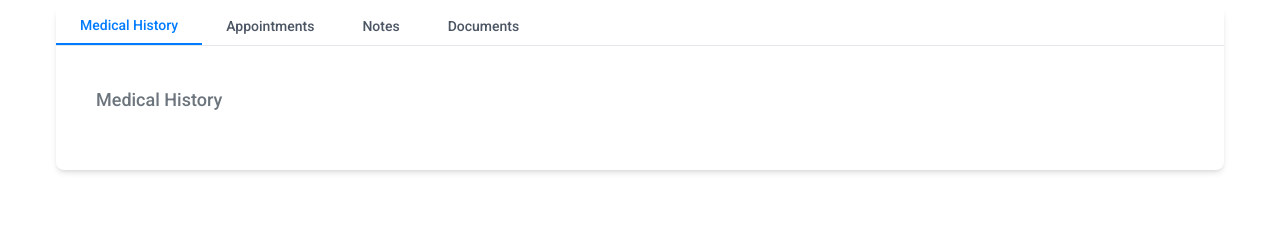
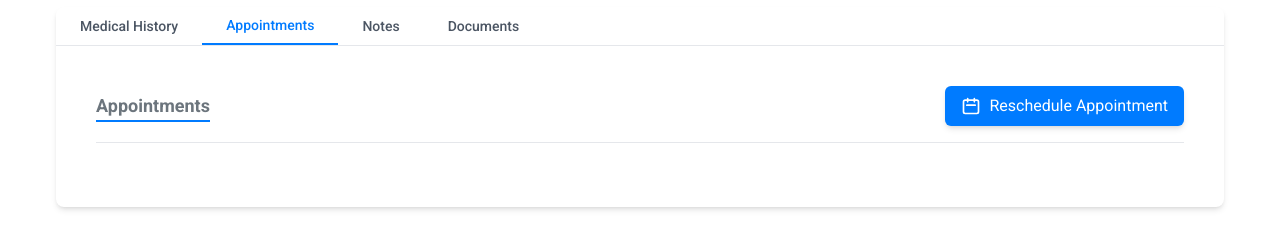
Before and after one commit to briansimiyuj/doctor-appointment-app, a React (Vite) app: page /appointment/1 in a window 1280 px wide. Shown: the part 390-623 px from the top of the page. Built offline with nearby package versions, Linux system fonts and the light colour scheme; a web font is replaced by a local one.

Commit message:
Implement Appointment Tab in PatientDetailsPage

```diff
--- /dev/null
+++ b/src/components/PatientDetails/Tabs/AppointmentTab.tsx
@@ -0,0 +1,17 @@
+import AppointmentTabHeader from "./AppointmentTabHeader"
+
+const AppointmentTab: React.FC = ()=>{
+
+    return(
+
+        <div className="p-4">
+
+            <AppointmentTabHeader/>
+
+        </div>
+
+    )
+
+}
+
+export default AppointmentTab
--- /dev/null
+++ b/src/components/PatientDetails/Tabs/AppointmentTabHeader.tsx
@@ -0,0 +1,32 @@
+const AppointmentTabHeader: React.FC = ()=>{
+
+    return(
+
+        <div className="flex flex-col sm:flex-row justify-between items-start sm:items-center gap-3 mb-6 border-b pb-4">
+
+            <h3 className="text-lg font-semibold">
+
+                <span className="border-b-2 border-primary-bg pb-1">Appointments</span>
+
+            </h3>
+
+            <button className="px-4 py-2 bg-primary-bg text-white rounded-md hover:bg-primary-bg-darker transition-all duration-300 shadow-md hover:shadow-lg transform hover:-translate-y-1 w-full sm:w-auto">
+
+                <span className="flex items-center justify-center gap-2">
+
+                    <svg xmlns="http://www.w3.org/2000/svg" className="h-5 w-5" fill="none" viewBox="0 0 24 24" stroke="currentColor">
+
+                        <path strokeLinecap="round" strokeLinejoin="round" strokeWidth={2} d="M8 7V3m8 4V3m-9 8h10M5 21h14a2 2 0 002-2V7a2 2 0 00-2-2H5a2 2 0 00-2 2v12a2 2 0 002 2z"/>
+                    </svg>
+
+                    Reschedule Appointment</span>
+
+            </button>
+
+        </div>
+
+    )
+
+}
+
+export default AppointmentTabHeader
--- a/src/context/PatientDetailsContext.tsx
+++ b/src/context/PatientDetailsContext.tsx
@@ -20,7 +20,7 @@ export const PatientDetailsContext = createContext<PatientDetailsContextProps |
 export const PatientDetailsProvider: React.FC<PatientDetailsProviderProps> = ({ children }) =>{
 
 const [patientDetails, setPatientDetails] = useState<AppointedPatientType | null>(null),
-      [activeTab, setActiveTab] =  useState<"medical-history" | "appointments" | "prescriptions" | "notes" | "documents">("medical-history"),
+      [activeTab, setActiveTab] =  useState<"medical-history" | "appointments" | "prescriptions" | "notes" | "documents">("appointments"),
       [patientAppointments, setPatientAppointments] = useState<AppointmentType[]>([]),
       { appointments } = useContext(AppointmentsContext),
       { appointedPatients } = useContext(BookingContext),
--- a/src/pages/PatientDetailsPage.tsx
+++ b/src/pages/PatientDetailsPage.tsx
@@ -3,6 +3,7 @@ import PatientHeader from "../components/PatientDetails/PatientHeader"
 import TabsNavigation from "../components/PatientDetails/TabsNavigation"
 import TabContent from "../components/PatientDetails/Tabs/TabContent"
 import { usePatientDetails } from "../context/PatientDetailsContext"
+import AppointmentTab from "../components/PatientDetails/Tabs/AppointmentTab"
 
 const PatientDetailsPage: React.FC = ()=>{
 
@@ -38,11 +39,7 @@ const PatientDetailsPage: React.FC = ()=>{
 
                         <TabContent tabID="appointments">
 
-                            <div className="p-4">
-
-                                <h3 className="text-lg font-medium mb-4">Appointments</h3>
-
-                            </div>
+                            <AppointmentTab/>
 
                         </TabContent>
 
```
Also changed, not shown: 1 other file (tests, documents, lock files or other folders).
